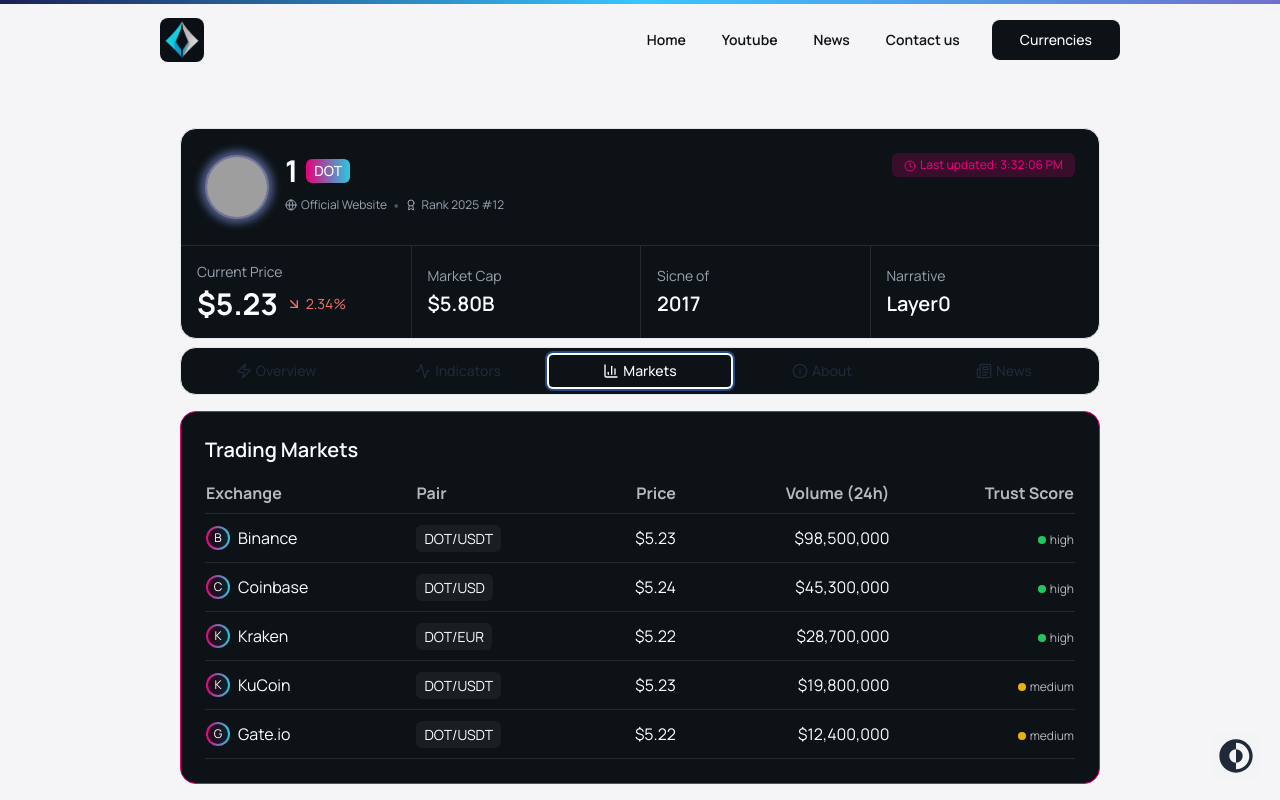
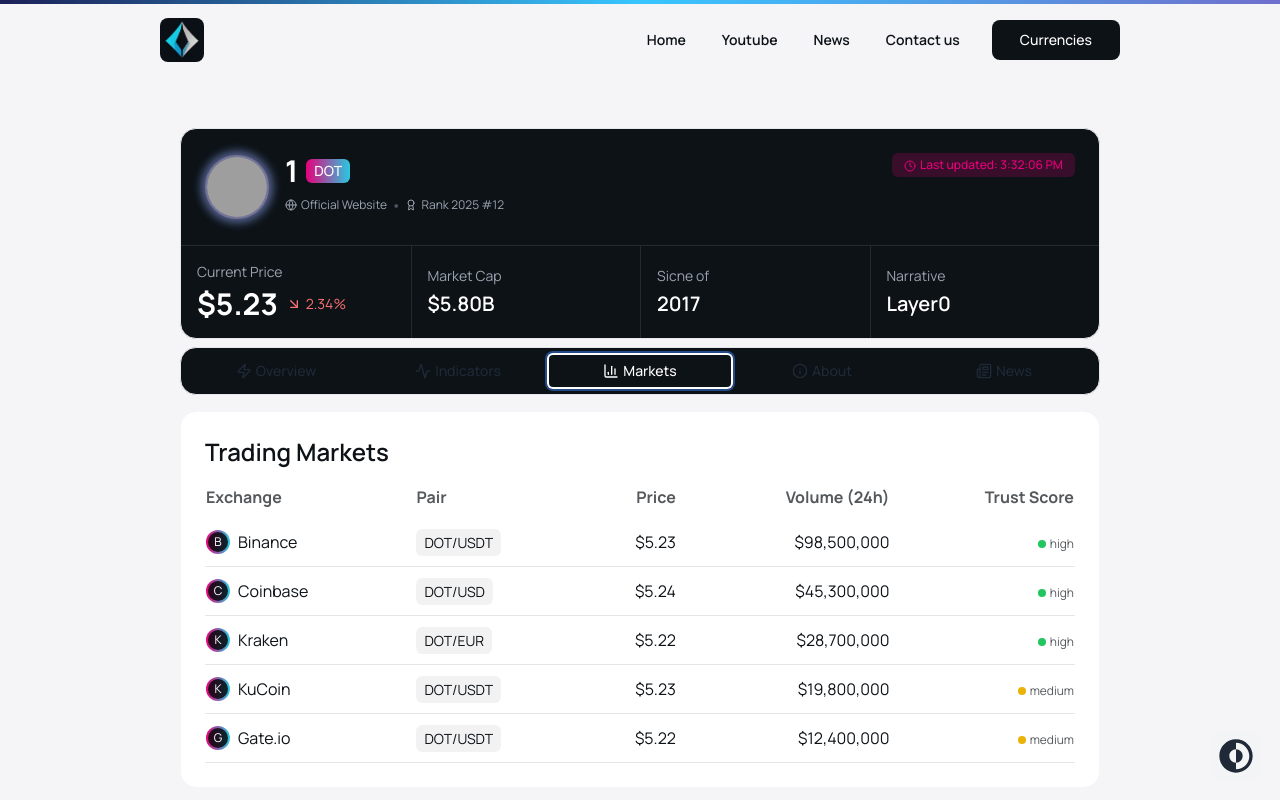
Before and after one commit to MahdiarRez/CryptoBluedia, a Next.js app: page /currencies/1 in a window 1280 px wide. Both pictures are taken after a click on the tab "Markets". Shown: the top 800 px of the page. Built offline with nearby package versions, Linux system fonts and the light colour scheme; grey boxes are pictures that could not be loaded; what tailwindcss-animated would draw is missing.

Commit message:
fix - working on markets currency page

```diff
--- a/app/components/ShadcnUi/glass-card.tsx
+++ b/app/components/ShadcnUi/glass-card.tsx
@@ -14,7 +14,7 @@
 
   return (
     <Card
-      className={cn('backdrop-blur-xl bg-DarkBlue', className)}
+      className={cn('backdrop-blur-xl', className)}
       style={{
         borderColor: borderColor,
         boxShadow: 'none',
--- a/app/currencies/[currency]/crypto-details.tsx
+++ b/app/currencies/[currency]/crypto-details.tsx
@@ -194,9 +194,16 @@
             animate={{ opacity: 1, y: 0 }}
             transition={{ duration: 0.5 }}
           >
-            <GlassCard colors={colorPalette}>
+            <GlassCard
+              className="bg-white"
+              colors={{
+                primary: '#F5F4F6',
+                secondary: '#F5F4F6',
+                background: '#F5F4F6',
+              }}
+            >
               <CardContent className="p-6">
-                <h2 className="mb-4 text-xl font-semibold text-white">
+                <h2 className="mb-4 text-2xl font-semibold text-DarkBlue">
                   Trading Markets
                 </h2>
                 {loading ? (
@@ -209,7 +216,7 @@
                   <div className="overflow-x-auto">
                     <table className="w-full">
                       <thead>
-                        <tr className="border-b border-white/10 text-white/70">
+                        <tr className="border-b border-white/10 text-DarkBlue/70">
                           <th className="pb-2 text-left">Exchange</th>
                           <th className="pb-2 text-left">Pair</th>
                           <th className="pb-2 text-right">Price</th>
@@ -221,7 +228,7 @@
                         {cryptoData?.markets?.map((market, index) => (
                           <motion.tr
                             key={index}
-                            className="border-b border-white/10 text-white"
+                            className="border-b border-DarkBlue/10 text-DarkBlue"
                             initial={{ opacity: 0, x: -10 }}
                             animate={{ opacity: 1, x: 0 }}
                             transition={{ duration: 0.3, delay: index * 0.05 }}
@@ -229,7 +236,7 @@
                             <td className="py-3">
                               <div className="flex items-center">
                                 <div
-                                  className="mr-2 h-6 w-6 rounded-full p-[2px]"
+                                  className="mr-2 h-6 w-6 rounded-full p-[2px] text-white"
                                   style={{
                                     background: `linear-gradient(to right, ${colorPalette.primary}, ${colorPalette.secondary})`,
                                   }}
@@ -242,7 +249,7 @@
                               </div>
                             </td>
                             <td className="py-3">
-                              <span className="rounded-md bg-white/5 px-2 py-1 text-sm">
+                              <span className="rounded-md bg-DarkBlue/5 px-2 py-1 text-sm">
                                 {market.pair}
                               </span>
                             </td>
@@ -262,7 +269,7 @@
                                       : 'bg-red-500'
                                 }`}
                               ></span>
-                              <span className="ml-1 text-xs text-white/70">
+                              <span className="ml-1 text-xs text-DarkBlue/70">
                                 {market.trust_score}
                               </span>
                             </td>
```
